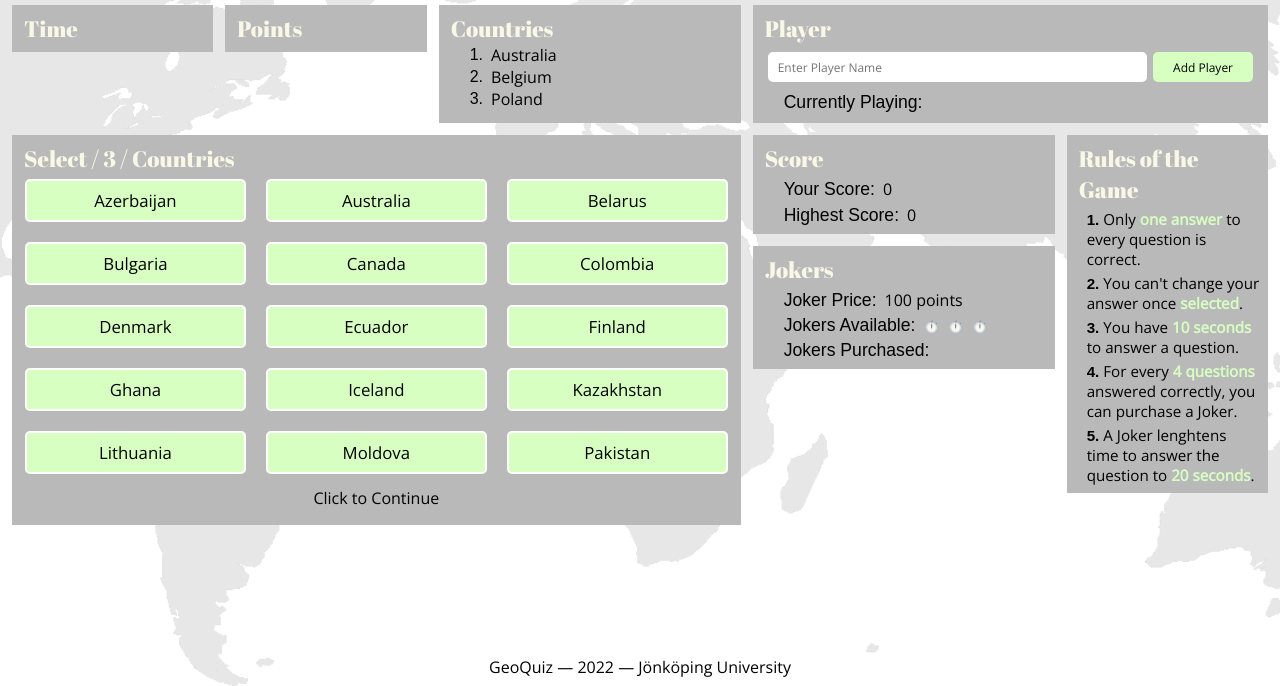
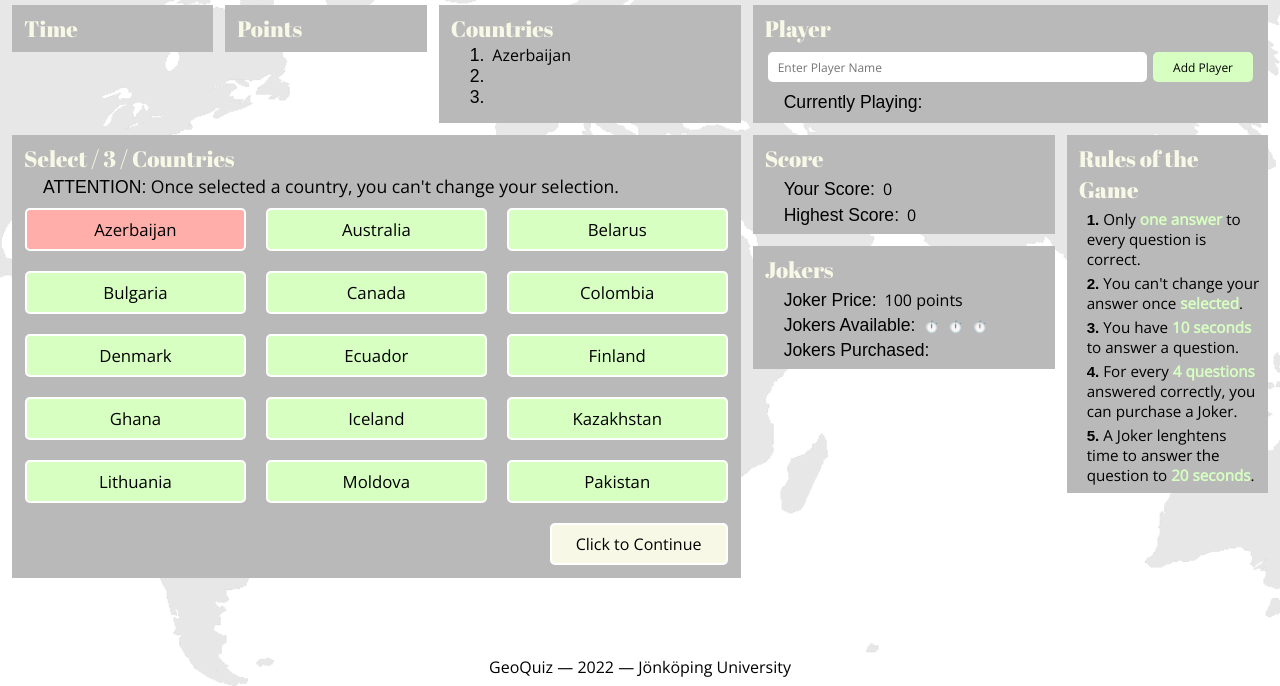
Before and after one commit to wiktoriadrezner/GeoQuiz-JSGame, a plain HTML site: page index.html in a window 1280 px wide. Both pictures are taken after a click on the element "Azerbaijan". Shown: the part 114-800 px from the top of the page. Drawn offline with nearby package versions, Linux system fonts and the light colour scheme; a web font is replaced by a local one.

Commit message:
country selection

```diff
--- a/geo-quiz.css
+++ b/geo-quiz.css
@@ -111,6 +111,7 @@ section {
 .countriesListText {
     margin: 0 8px 0 23px;
     font-family: "Hammersmith One", sans-serif;
+    font-size: 1.1em;
 }
 
 /* Section 4: Game Screen */
@@ -120,6 +121,14 @@ section {
     grid-template-columns: 1fr 1fr 1fr;
     grid-column-gap: 10px;
     grid-row-gap: 10px;
+}
+.countrySelectionText {
+    padding: 0 0 5px 0;
+    margin: 0 8px 0 23px;
+    font-size: 1.1em;
+}
+.countrySelectionTextBold {
+    font-family: "Hammersmith One", sans-serif;
 }
 .countryName,
 .countryNameSelected {
@@ -133,11 +142,19 @@ section {
     cursor: pointer;
 }
 .countryNameSelected {
+    pointer-events: none; /* Select Country Once */
     background-color: var(--color-04);
     border: 2px solid white;
 }
 #buttonContinue {
+    margin: 15px 5px 5px 5px;
     padding: 8px;
+    width: 25%;
+    background-color: var(--color-02);
+    border: 2px solid white;
+    border-radius: 5px;
+    cursor: pointer;
+    float: right;
     text-align: center;
 }
 
--- a/geo-quiz.js
+++ b/geo-quiz.js
@@ -1,26 +1,33 @@
-let country01 = "Australia";
-let country02 = "Belgium";
-let country03 = "Poland";
-let countriesGame = [];
+// let country01 = "Australia";
+// let country02 = "Belgium";
+// let country03 = "Poland";
+let indexSelected = 0;
+let countriesSelected = [];
 function actionCountry() {
     /* Country 1 */
+    if (indexSelected === 1) {
         const country01Element = document.querySelector("#country01");
-    const country01ValueElement = document.createElement("div");
+        let country01ValueElement = document.createElement("div");
         country01ValueElement.setAttribute("id", "country01Value");
-    country01ValueElement.innerText = country01;
+        country01ValueElement.innerText = countriesSelected[0];
         country01Element.appendChild(country01ValueElement);
+    }
     /* Country 2 */
+    if (indexSelected === 2) {
         const country02Element = document.querySelector("#country02");
-    const country02ValueElement = document.createElement("div");
+        let country02ValueElement = document.createElement("div");
         country02ValueElement.setAttribute("id", "country02Value");
-    country02ValueElement.innerText = country02;
+        country02ValueElement.innerText = countriesSelected[1];
         country02Element.appendChild(country02ValueElement);
+    }
     /* Country 3 */
+    if (indexSelected === 3) {
         const country03Element = document.querySelector("#country03");
-    const country03ValueElement = document.createElement("div");
+        let country03ValueElement = document.createElement("div");
         country03ValueElement.setAttribute("id", "country03Value");
-    country03ValueElement.innerText = country03;
+        country03ValueElement.innerText = countriesSelected[2];
         country03Element.appendChild(country03ValueElement);
+    }
 }
 
 let currentPlayer = "NONE";
@@ -85,6 +92,49 @@ function actionJoker() {
     });
 }
 
+function gameCountryChoice() {
+    /* Select 3 Countries */
+    const countryNameElement = document.querySelectorAll(".countryName");
+    for (let i = 0; i < countryNameElement.length; i++) {
+        countryNameElement[i].addEventListener("click", () => {
+            /* Select Only Three Elements */
+            if (indexSelected !== 3) {
+                countryNameElement[i].classList.add("countryNameSelected");
+                countriesSelected[indexSelected] = countryNameElement[i].innerText;
+                indexSelected++;
+                /* Set Countries Based on Selection */
+                actionCountry();
+            }
+        });
+    }
+}
+// console.log(countryNameElement[i]);
+
+// console.log(countryNameElement.length);
+// countryNameElement.addEventListener("click", () => {
+//     console.log("click");
+// });
+
+{
+    /* <div class="countrySelection">
+                    <div class="countryName">Azerbaijan</div>
+                    <div class="countryName">Australia</div>
+                    <div class="countryName">Belarus</div>
+                    <div class="countryName">Bulgaria</div>
+                    <div class="countryName">Canada</div>
+                    <div class="countryName">Colombia</div>
+                    <div class="countryName">Denmark</div>
+                    <div class="countryName">Ecuador</div>
+                    <div class="countryName">Finland</div>
+                    <div class="countryName">Ghana</div>
+                    <div class="countryName">Iceland</div>
+                    <div class="countryName">Kazakhstan</div>
+                    <div class="countryName">Lithuania</div>
+                    <div class="countryName">Moldova</div>
+                    <div class="countryName">Pakistan</div>
+                </div> */
+}
+
 function actionGame() {}
 
 window.addEventListener("load", () => {
@@ -113,8 +163,7 @@ window.addEventListener("load", () => {
         }
     });
 
-    /* Set Countries */
-    actionCountry();
+    gameCountryChoice();
 
     /* Update Score */
     actionScore();
--- a/index.html
+++ b/index.html
@@ -41,6 +41,10 @@
             <section class="sectionGameScreen">
                 <!-- Select Countries -->
                 <div class="sectionHeader">Select / 3 / Countries</div>
+                <p class="countrySelectionText">
+                    <span class="countrySelectionTextBold">ATTENTION:</span>
+                    Once selected a country, you can't change your selection.
+                </p>
                 <div class="countrySelection">
                     <div class="countryName">Azerbaijan</div>
                     <div class="countryName">Australia</div>
```
Lines whose indentation alone changed are shown as unchanged.
